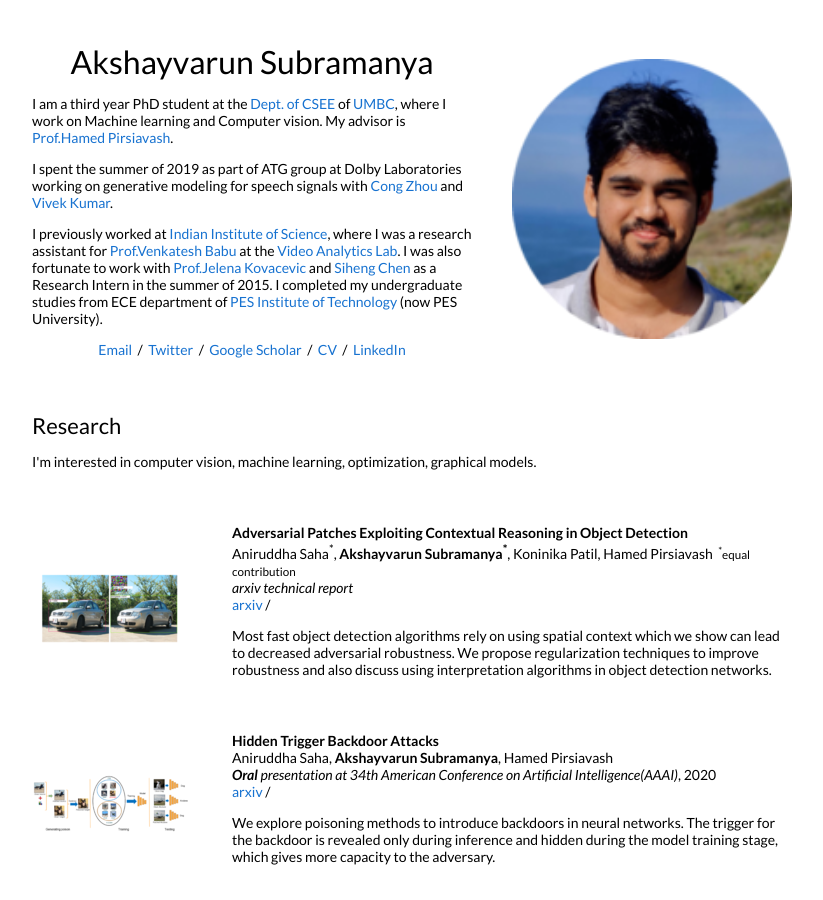
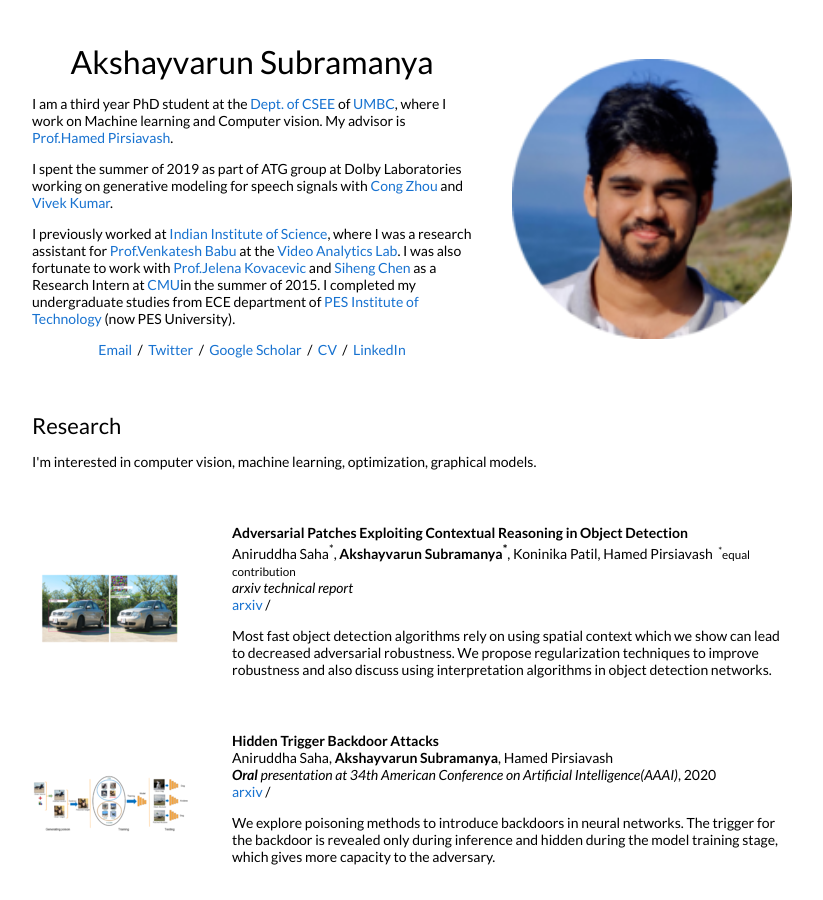
Before and after one commit to aksvarun/aksvarun.github.io, a Jekyll site: the page built from _posts/2020-03-02-context_cvpr.md, in a window 1280 px wide and 900 px high. Shown: the whole window, without its empty margins (228-1051 px from the left). Built offline with Jekyll 4.4.1, drawn with Linux system fonts in a browser that asks for light colours.

Commit message:
Update default.html

```diff
--- a/_layouts/default.html
+++ b/_layouts/default.html
@@ -33,7 +33,7 @@
                 I spent the summer of 2019 as part of ATG group at Dolby Laboratories working on generative modeling for speech signals with <a href="https://scholar.google.com/citations?user=sPcVimQAAAAJ&hl=en">Cong Zhou</a> and <a href="https://www.linkedin.com/in/vivekk">Vivek Kumar</a>.
               </p>
               <p>
-                I previously worked at <a href="https://www.iisc.ac.in">Indian Institute of Science</a>, where I was a research assistant for <a href="http://cds.iisc.ac.in/faculty/venky/">Prof.Venkatesh Babu</a> at the <a href="http://val.serc.iisc.ernet.in/valweb/index.html">Video Analytics Lab</a>. I was also fortunate to work with <a href="https://engineering.nyu.edu/faculty/jelena-kovacevic">Prof.Jelena Kovacevic</a> and <a href="https://users.ece.cmu.edu/~sihengc/">Siheng Chen</a> as a Research Intern in the summer of 2015. I completed my undergraduate studies from ECE department of <a href="https://www.pes.edu">PES Institute of Technology</a> (now PES University).
+                I previously worked at <a href="https://www.iisc.ac.in">Indian Institute of Science</a>, where I was a research assistant for <a href="http://cds.iisc.ac.in/faculty/venky/">Prof.Venkatesh Babu</a> at the <a href="http://val.serc.iisc.ernet.in/valweb/index.html">Video Analytics Lab</a>. I was also fortunate to work with <a href="https://engineering.nyu.edu/faculty/jelena-kovacevic">Prof.Jelena Kovacevic</a> and <a href="https://users.ece.cmu.edu/~sihengc/">Siheng Chen</a> as a Research Intern at <a href="https://www.cmu.edu">CMU</a>in the summer of 2015. I completed my undergraduate studies from ECE department of <a href="https://www.pes.edu">PES Institute of Technology</a> (now PES University).
               </p>
               <!-- <p>
               I am interested in developing neural network architectures for computer vision tasks which are
```
